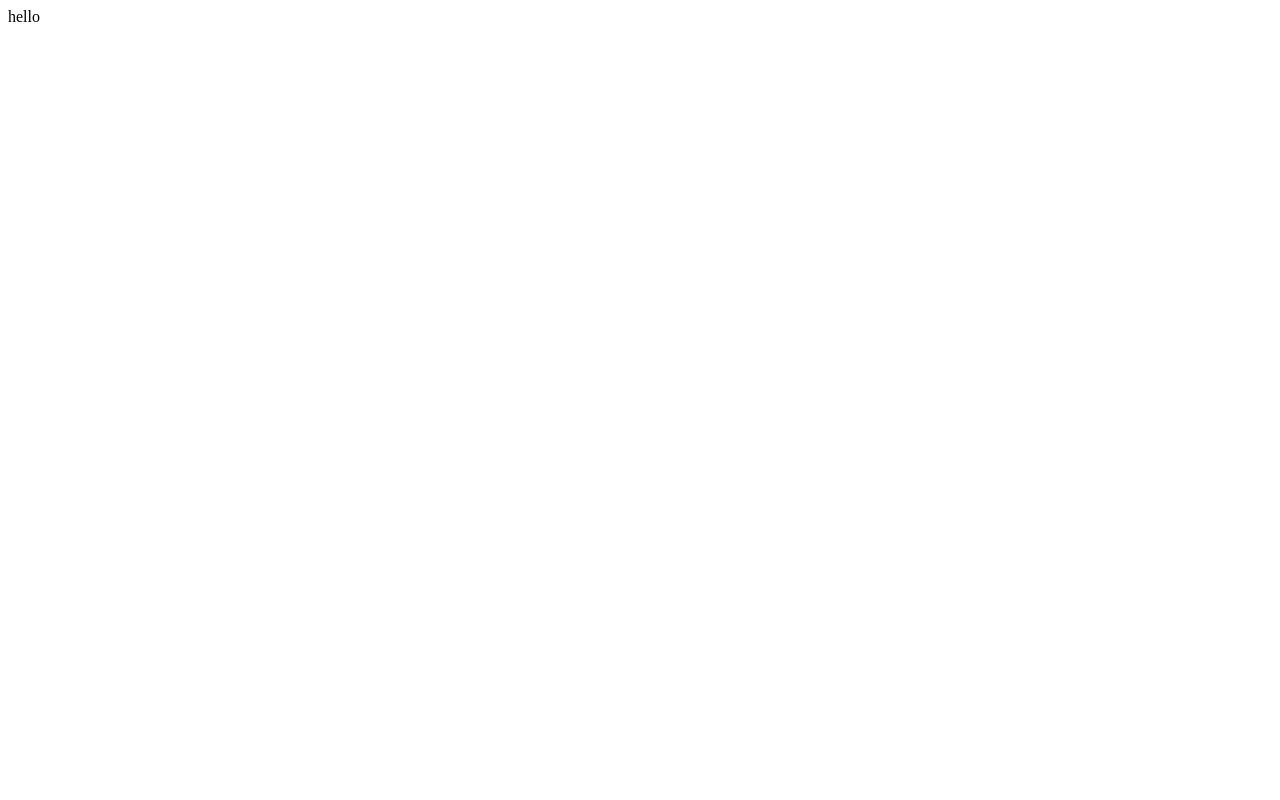
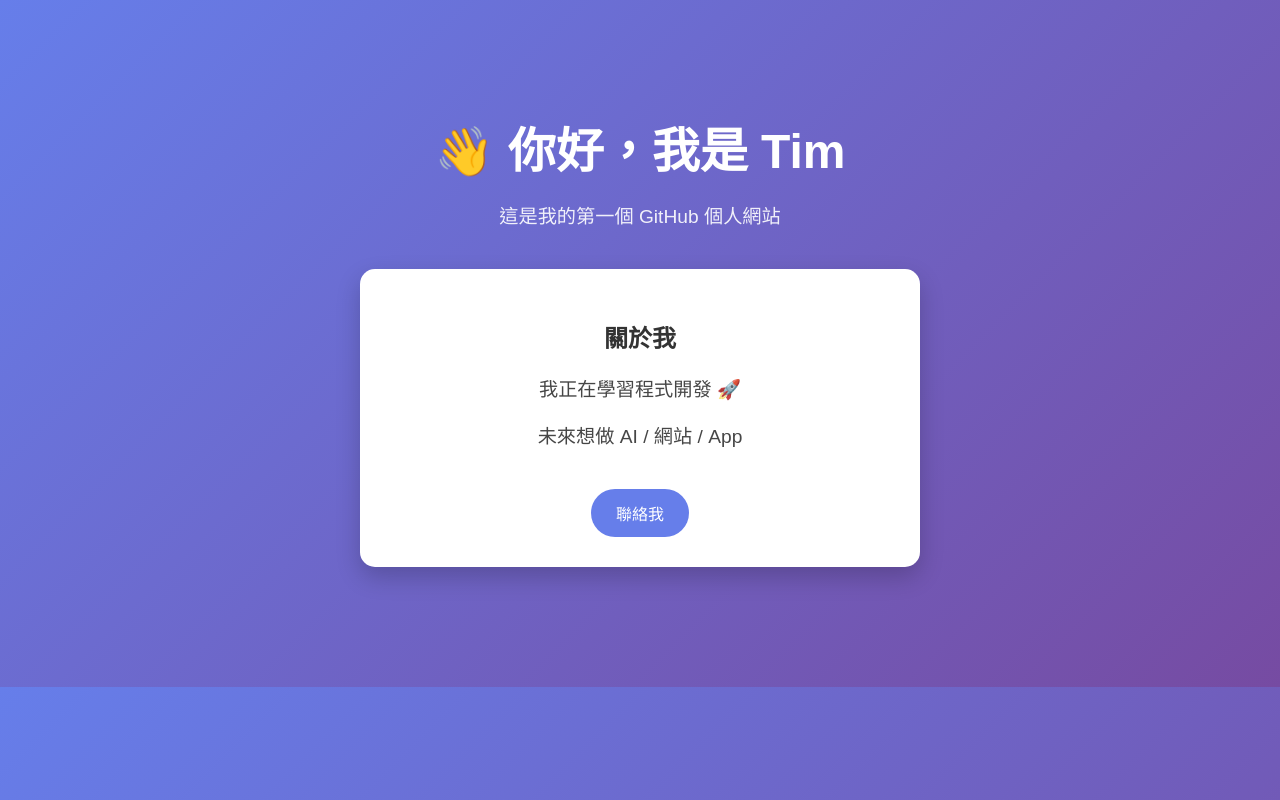
Before and after one commit to timfire0925-dev/hello, a plain HTML site: page index.html in a window 1280 px wide. Drawn offline with Linux system fonts and the light colour scheme.

Commit message:
Update personal website index

```diff
--- a/index.html
+++ b/index.html
@@ -1,11 +1,74 @@
-<!doctype html>
-<html lang="en">
+<!DOCTYPE html>
+<html lang="zh-TW">
 <head>
-  <meta charset="utf-8">
-  <meta name="viewport" content="width=device-width, initial-scale=1">
-  <title>Hello</title>
+  <meta charset="UTF-8">
+  <title>我的個人網站</title>
+  <meta name="viewport" content="width=device-width, initial-scale=1.0">
+  <style>
+    body {
+      margin: 0;
+      font-family: Arial, sans-serif;
+      background: linear-gradient(135deg, #667eea, #764ba2);
+      color: white;
+      text-align: center;
+    }
+
+    .container {
+      padding: 80px 20px;
+    }
+
+    h1 {
+      font-size: 3em;
+      margin-bottom: 10px;
+    }
+
+    p {
+      font-size: 1.2em;
+      opacity: 0.9;
+    }
+
+    .card {
+      background: white;
+      color: #333;
+      border-radius: 15px;
+      padding: 30px;
+      margin: 40px auto;
+      max-width: 500px;
+      box-shadow: 0 10px 25px rgba(0,0,0,0.2);
+    }
+
+    .btn {
+      display: inline-block;
+      margin-top: 20px;
+      padding: 12px 25px;
+      background: #667eea;
+      color: white;
+      text-decoration: none;
+      border-radius: 25px;
+      transition: 0.3s;
+    }
+
+    .btn:hover {
+      background: #5a67d8;
+    }
+  </style>
 </head>
+
 <body>
-  hello
+
+  <div class="container">
+    <h1>👋 你好，我是 Tim</h1>
+    <p>這是我的第一個 GitHub 個人網站</p>
+
+    <div class="card">
+      <h2>關於我</h2>
+      <p>我正在學習程式開發 🚀</p>
+      <p>未來想做 AI / 網站 / App</p>
+
+      <a class="btn" href="#">聯絡我</a>
+    </div>
+
+  </div>
+
 </body>
 </html>
```
